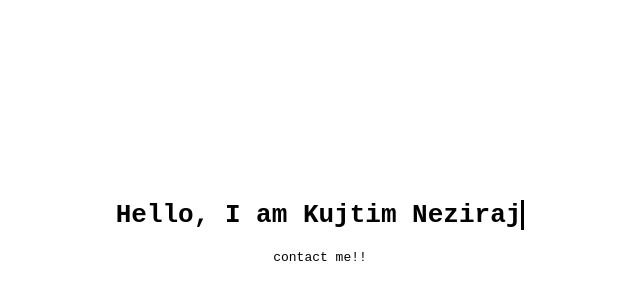
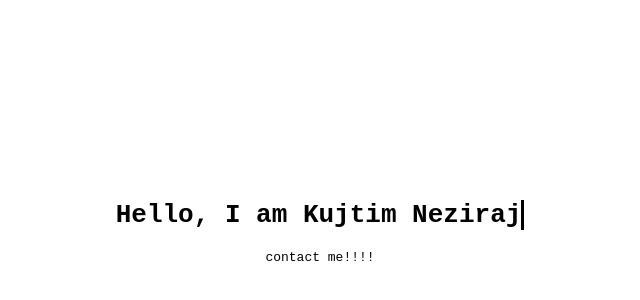
Before and after one commit to kujtaa/kujtim-dev, a plain HTML site: page index.html in a window 1280 px wide. Shown: the part 184-484 px from the top of the page, 320-960 px from the left. Drawn offline with Linux system fonts and the light colour scheme.

Commit message:
test auto deploy

```diff
--- a/index.html
+++ b/index.html
@@ -25,7 +25,7 @@
         <div class="d-flex">
         <h1>Hello, I am Kujtim Neziraj</h1>
         <div class="mail center">
-            <a href="mailto:kujtimneziraj@gmail.com">contact me!!</a>
+            <a href="mailto:kujtimneziraj@gmail.com">contact me!!!!</a>
         </div>
         </div>
     </div>
```
